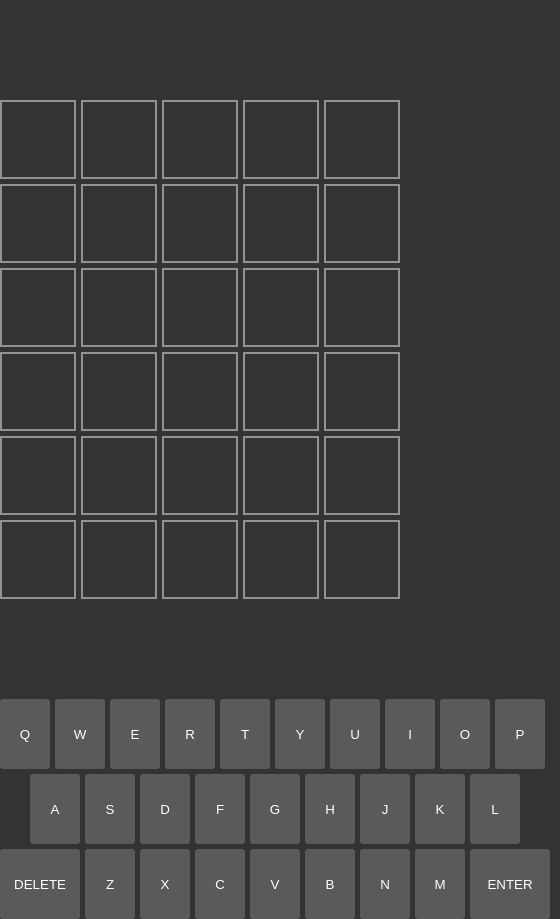
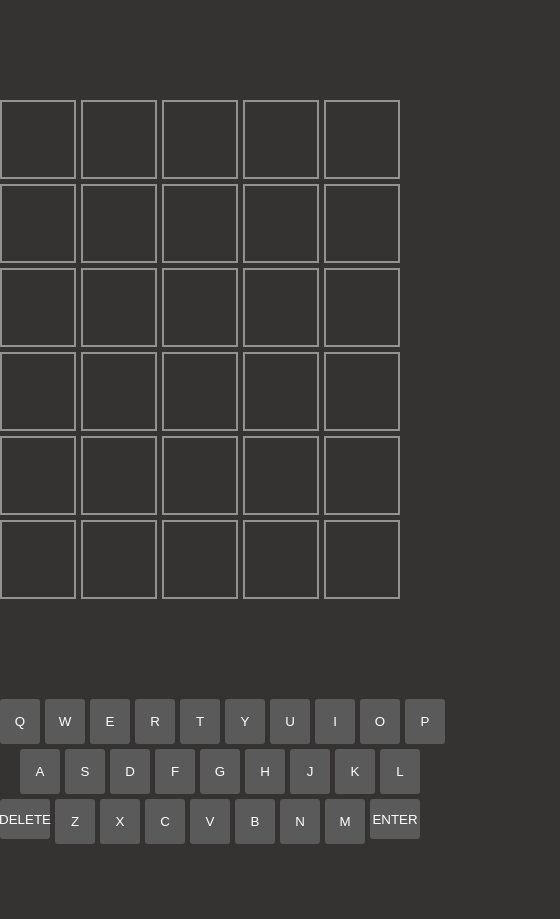
Before and after one commit to Alfalmi/wordle-react, a React (Create React App) app: page / in a window 390 px wide. Shown: the whole page, 560 px wide, since content can reach past the window. After the commit the page ends 844 px from the top, so only its background shows below. Built offline with nearby package versions, Linux system fonts and the light colour scheme.

Commit message:
responsive

```diff
--- a/src/App.tsx
+++ b/src/App.tsx
@@ -1,6 +1,7 @@
 import Wordle from "./components/wordle";
 import "./App.css";
-import { useMediaQuery } from 'react-responsive'
+
+
 
 function App() {
   return <Wordle />;
--- a/src/components/keyboard.module.scss
+++ b/src/components/keyboard.module.scss
@@ -59,3 +59,38 @@
     border: #aaa solid 2px;
     color: black;
   }
+
+  @media (max-width: 650px) {
+    .keyboardContainer {
+      display: flex;
+      flex-wrap: wrap;
+      width: 460px;
+      margin: 0 auto;
+      gap: 5px;
+    }
+    .key {
+      @include keybase;
+      width: 40px;
+      height: 45px;
+    }
+    .emptyKey {
+      width: 15px;
+      height: 45px;
+      display: flex;
+      align-items: center;
+      justify-content: center;
+    }
+
+    .enterKey {
+      @include keybase;
+      width: 50px;
+      height: 40px;
+    }
+
+    .deleteKey {
+      @include keybase;
+      width: 50px;
+      height: 40px;
+    }
+
+  }
```
